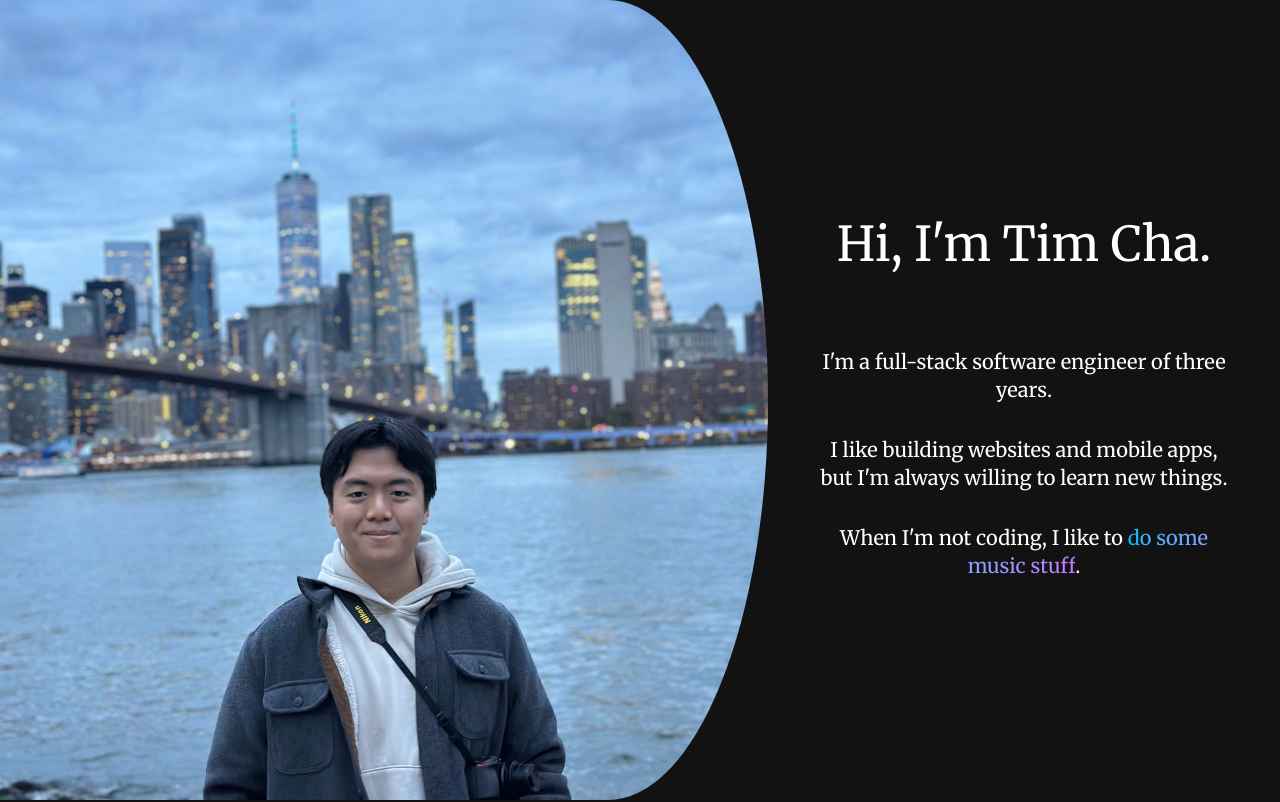
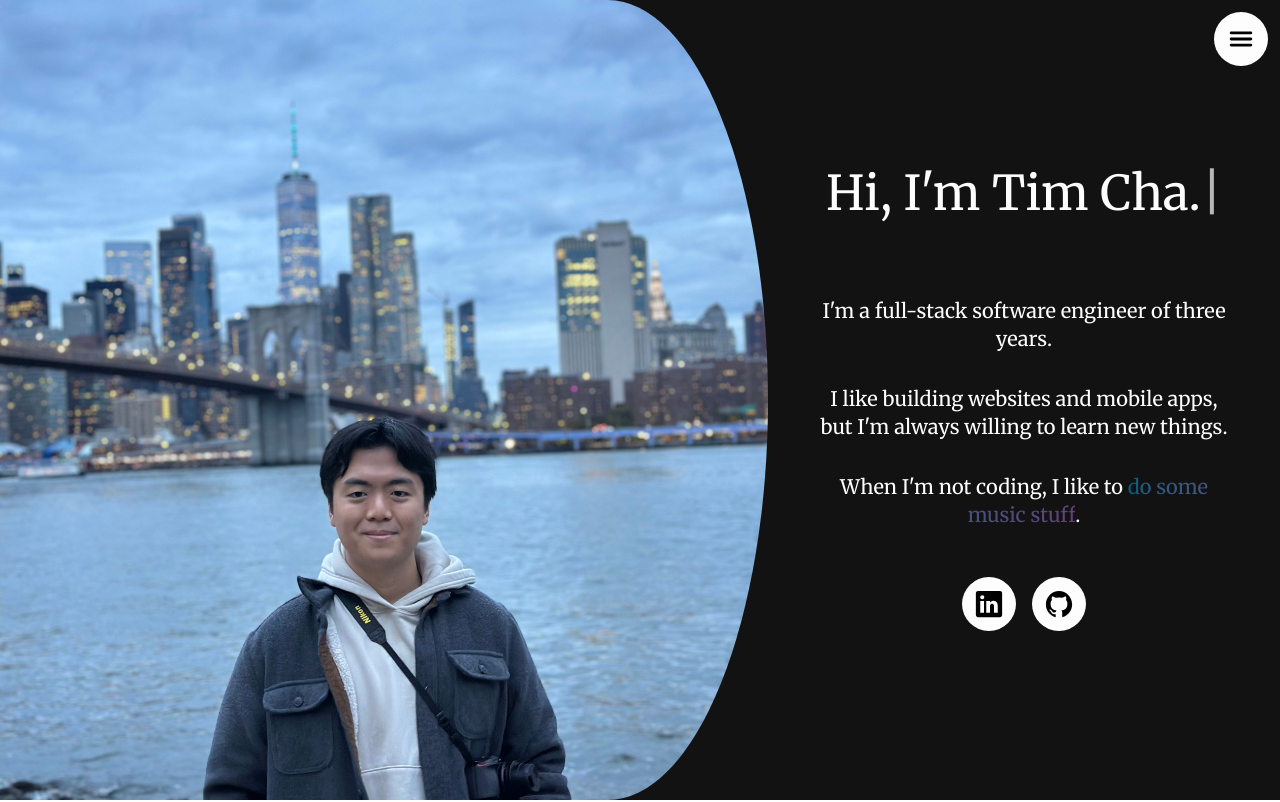
Before and after one commit to bigstarcha/personal-website, a Next.js app: page / in a window 1280 px wide. Shown: the top 802 px of the page. Built offline with nearby package versions, Linux system fonts and the light colour scheme.

Commit message:
some refactoring and a new experience section that I don't know how to style yet

```diff
--- a/app/globals.css
+++ b/app/globals.css
@@ -2,7 +2,7 @@
 
 :root {
   --background: #121212;
-  --foreground: #ffffff;
+  --foreground: #fdfdfd;
 }
 
 .rounded-r-ellipse {
--- /dev/null
+++ b/components/ExperienceSection.tsx
@@ -0,0 +1,19 @@
+"use client";
+
+/**
+ * I'll probably include education stuff here too.
+ */
+
+import React from "react";
+
+function ExperienceSection() {
+  return (
+    <div className="flex flex-row justify-center py-12 bg-foreground">
+      <div className="flex flex-col mt-12">
+        <h1 className="font-bold text-4xl">Experience</h1>
+      </div>
+    </div>
+  );
+}
+
+export default ExperienceSection;
--- /dev/null
+++ b/components/Footer.tsx
@@ -0,0 +1,15 @@
+"use client";
+
+import React from "react";
+
+function Footer() {
+  return (
+    <footer className="w-full bg-foreground py-3">
+      <p className="text-background mx-auto text-center text-md">
+        &copy; {new Date().getFullYear()} Tim Cha. All rights reserved.
+      </p>
+    </footer>
+  );
+}
+
+export default Footer;
--- a/components/HomePage.tsx
+++ b/components/HomePage.tsx
@@ -1,74 +1,18 @@
 "use client";
 
-import React, { useEffect, useState, useMemo } from "react";
-import { motion } from "framer-motion";
-import { getInterest, MAX_INTERESTS } from "@/utils/interests";
-
-function Paragraph({ children }: { children: React.ReactNode }) {
-  return (
-    <motion.p className="mt-8 px-12 text-xl text-foreground text-center">{children}</motion.p>
-  );
-}
+import React from "react";
+import Navigation from "./Navigation";
+import IntroSection from "./IntroSection";
+import ExperienceSection from "./ExperienceSection";
+import Footer from "./Footer";
 
 function HomePage() {
-  // This tracks which interest to render in my about section
-  const [interestIndex, setInterestIndex] = useState(0);
-
-  // Can't forget that you need to use useEffect if you want to render new things in intervals!
-  useEffect(() => {
-    const interval = setInterval(() => {
-      setInterestIndex((prevIndex) => (prevIndex + 1) % MAX_INTERESTS);
-    }, 5000); // Change interest every 3 seconds
-
-    return () => clearInterval(interval); // Cleanup on unmount
-  }, []);
-
-  const currentInterest = useMemo(
-    () => getInterest(interestIndex),
-    [interestIndex],
-  );
-
   return (
     <>
-      <div className="flex flex-row">
-        <div className="bg-[url(../public/Tim.jpg)] bg-center bg-cover w-3/5 h-screen rounded-r-ellipse" />
-        <div className="flex flex-col justify-center items-center w-2/5">
-          <motion.h1 className="text-5xl text-foreground text-bold mb-12" initial={{ opacity: 0 }} animate={{
-            opacity: 1
-          }}>
-            Hi, I&apos;m Tim Cha.
-          </motion.h1>
-          <Paragraph>
-            I&apos;m a full-stack software engineer of three years.
-          </Paragraph>
-          <Paragraph>
-            I like building websites and mobile apps, but I&apos;m always
-            willing to learn new things.
-          </Paragraph>
-          <Paragraph>
-            When I&apos;m not coding, I like to{" "}
-            <motion.span
-              key={interestIndex}
-              className={`bg-clip-text text-transparent bg-gradient-to-r ${currentInterest.style}`}
-              initial={{
-                opacity: 0,
-                y: -10
-              }}
-              animate={{
-                opacity: 1,
-                y: 0
-              }}
-              exit={{
-                opacity: 0,
-                y: -10
-              }}
-            >
-              {currentInterest.text}
-            </motion.span>
-            .
-          </Paragraph>
-        </div>
-      </div>
+      <Navigation />
+      <IntroSection />
+      <ExperienceSection />
+      <Footer />
     </>
   );
 }
--- /dev/null
+++ b/components/IntroSection.tsx
@@ -0,0 +1,88 @@
+"use client";
+
+import React, { useEffect, useState, useMemo } from "react";
+import SocialAccountButtons from "./SocialAccountButtons";
+import { motion } from "framer-motion";
+import Typewriter from "typewriter-effect";
+
+import { getInterest, MAX_INTERESTS } from "@/utils/interests";
+
+function Paragraph({ children }: { children: React.ReactNode }) {
+  return (
+    <motion.p className="mt-8 px-12 text-xl text-foreground text-center">
+      {children}
+    </motion.p>
+  );
+}
+
+function IntroSection() {
+  // This tracks which interest to render in my about section
+  const [interestIndex, setInterestIndex] = useState(0);
+
+  // Can't forget that you need to use useEffect if you want to render new things in intervals!
+  useEffect(() => {
+    const interval = setInterval(() => {
+      setInterestIndex((prevIndex) => (prevIndex + 1) % MAX_INTERESTS);
+    }, 5000); // Change interest every 3 seconds
+
+    return () => clearInterval(interval); // Cleanup on unmount
+  }, []);
+
+  const currentInterest = useMemo(
+    () => getInterest(interestIndex),
+    [interestIndex],
+  );
+
+  return (
+    <div className="flex flex-row">
+      <motion.div
+        className="bg-[url(../public/Tim.jpg)] bg-center bg-cover w-3/5 h-screen rounded-r-ellipse"
+        initial={{ opacity: 0 }}
+        animate={{ opacity: 1 }}
+        transition={{ duration: 3 }}
+      />
+      <div className="flex flex-col justify-center items-center w-2/5">
+        <h1 className="text-5xl text-foreground text-bold mb-12">
+          <Typewriter
+            onInit={(typewriter) => {
+              typewriter.typeString("Hi, I'm Tim Cha.").start();
+            }}
+          />
+        </h1>
+        <Paragraph>
+          I&apos;m a full-stack software engineer of three years.
+        </Paragraph>
+        <Paragraph>
+          I like building websites and mobile apps, but I&apos;m always willing
+          to learn new things.
+        </Paragraph>
+        <Paragraph>
+          When I&apos;m not coding, I like to{" "}
+          <motion.span
+            key={interestIndex}
+            className={`bg-clip-text text-transparent bg-gradient-to-r ${currentInterest.style}`}
+            initial={{
+              opacity: 0,
+              y: -20,
+            }}
+            animate={{
+              opacity: 1,
+              y: 0,
+            }}
+            exit={{
+              opacity: 0,
+              y: 20,
+            }}
+            transition={{ duration: 2 }}
+          >
+            {currentInterest.text}
+          </motion.span>
+          .
+        </Paragraph>
+        <SocialAccountButtons />
+      </div>
+    </div>
+  );
+}
+
+export default IntroSection;
--- /dev/null
+++ b/components/Navigation.tsx
@@ -0,0 +1,62 @@
+"use client";
+
+import React, { useState, useRef } from "react";
+import { motion } from "framer-motion";
+import { IoMenu } from "react-icons/io5";
+
+const navItems = [
+  "About Me",
+  "Experience",
+  "Projects",
+  "Education",
+  "Photo Diary",
+  "Contact",
+];
+
+function Toggle({ onClick }: { onClick: () => void }) {
+  return (
+    <motion.button
+      className="bg-foreground p-3 rounded-full hover:cursor-pointer"
+      onClick={onClick}
+      initial={{ scale: 1 }}
+      whileHover={{ scale: 1.2 }}
+    >
+      <IoMenu size={30} />
+    </motion.button>
+  );
+}
+
+function NavigationSection() {
+  return (
+    <ul className="relative">
+      {navItems.map((item) => (
+        <li key={item} className="text-foreground p-2">
+          {item}
+        </li>
+      ))}
+    </ul>
+  );
+}
+
+function NavigationBar() {
+  const [isOpen, setIsOpen] = useState(false);
+  const containerRef = useRef(null);
+
+  return (
+    <div className="absolute top-0 right-0 mt-3 mr-3">
+      {/* <motion.nav
+        initial={false}
+        animate={isOpen ? "open" : "closed"}
+        ref={containerRef}
+      >
+
+      </motion.nav> */}
+      <nav>
+        {/* <NavigationSection /> */}
+        <Toggle onClick={() => setIsOpen(!isOpen)} />
+      </nav>
+    </div>
+  );
+}
+
+export default NavigationBar;
--- /dev/null
+++ b/components/SocialAccountButtons.tsx
@@ -0,0 +1,36 @@
+"use client";
+
+import React from "react";
+import { motion } from "framer-motion";
+import { IoLogoLinkedin, IoLogoGithub } from "react-icons/io5";
+import Link from "next/link";
+
+function SocialAccountButtons() {
+  return (
+    <div className="grid grid-cols-2 gap-4 mt-12">
+      <Link
+        href="https://www.linkedin.com/in/timothy-cha-447b52192/"
+        target="_blank"
+      >
+        <motion.button
+          className="bg-foreground p-3 rounded-full hover:cursor-pointer"
+          initial={{ scale: 1 }}
+          whileHover={{ scale: 1.2 }}
+        >
+          <IoLogoLinkedin size={30} />
+        </motion.button>
+      </Link>
+      <Link href="https://github.com/bigstarcha" target="_blank">
+        <motion.button
+          className="bg-foreground p-3 rounded-full hover:cursor-pointer"
+          initial={{ scale: 1 }}
+          whileHover={{ scale: 1.2 }}
+        >
+          <IoLogoGithub size={30} />
+        </motion.button>
+      </Link>
+    </div>
+  );
+}
+
+export default SocialAccountButtons;
--- a/package.json
+++ b/package.json
@@ -14,7 +14,9 @@
     "next": "16.1.1",
     "prettier": "^3.7.4",
     "react": "19.2.3",
-    "react-dom": "19.2.3"
+    "react-dom": "19.2.3",
+    "react-icons": "^5.5.0",
+    "typewriter-effect": "^2.22.0"
   },
   "devDependencies": {
     "@tailwindcss/postcss": "^4",
```
Also changed, not shown: 1 other file (tests, documents, lock files or other folders).
